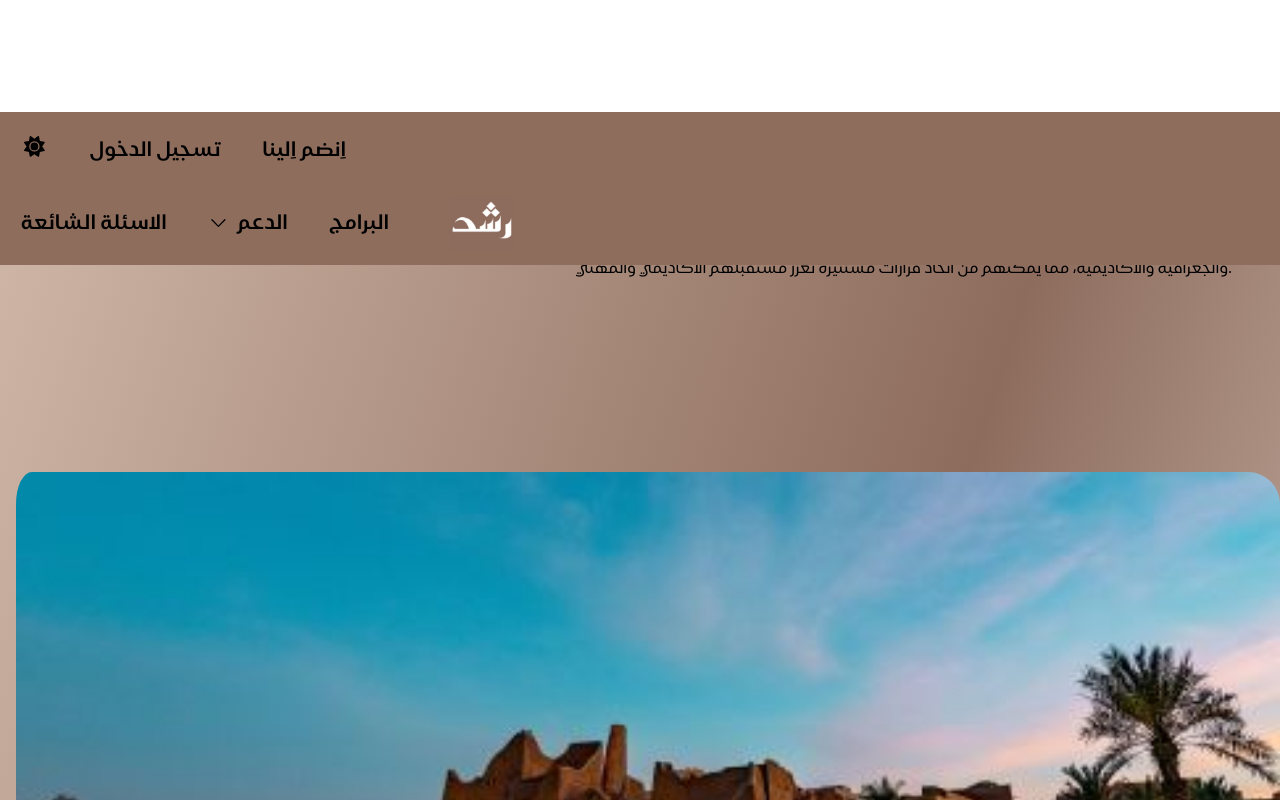
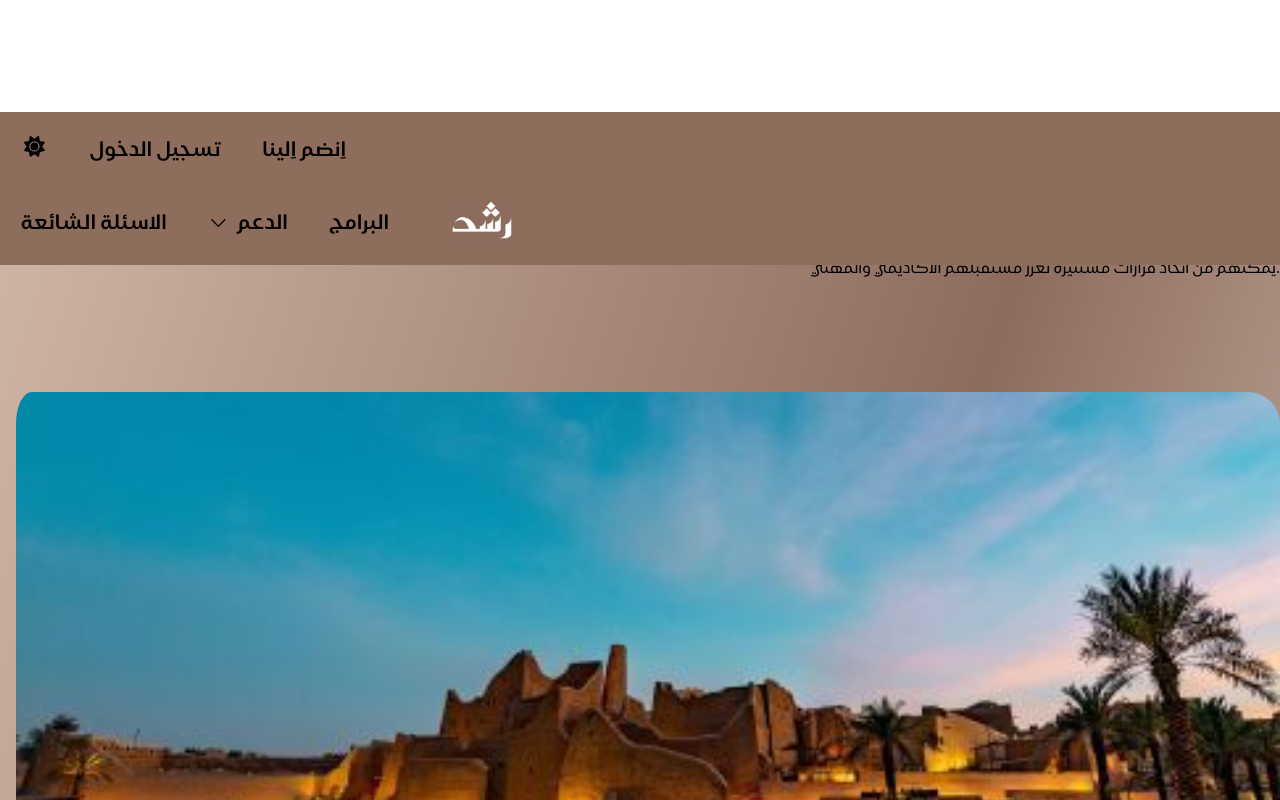
Before and after one commit to Kastarter/Rushd, a React (Vite) app: page / in a window 1280 px wide. Shown: the top 800 px of the page. Built offline with nearby package versions, Linux system fonts and the light colour scheme.

Commit message:
fix wonky text attributes

```diff
--- a/src/component/Hero.jsx
+++ b/src/component/Hero.jsx
@@ -20,12 +20,12 @@ const Hero = () => {
                     initial="hidden"
                     animate="visible"
                      className="pb-15 text-6xl font-thin tracking-tight lg:mt-16
-                    lg:text-8xl" style={{color: "black", paddingLeft: "7rem", fontSize: "3rem"}}>ما هو رشد؟</motion.h1>
+                    lg:text-8xl herotitle" style={{color: "black", fontSize: "3rem", alignSelf: "self-end"}}>ما هو رشد؟</motion.h1>
                     <motion.p
                     variants={container(1)}
                     initial="hidden"
                     animate="visible"
-                    style={{marginLeft: "2rem", color: "black", textAlign: "right", paddingRight: "3rem", marginBottom: "5rem"}}
+                    style={{color: "black", textAlign: "right", alignSelf: "self-end"}}
                     className="my-2 max-w-xl py-6 font-light">
                     {HERO_CONTENT}
                     </motion.p>
```
Also changed, not shown: 5 other files (tests, documents, lock files or other folders).
